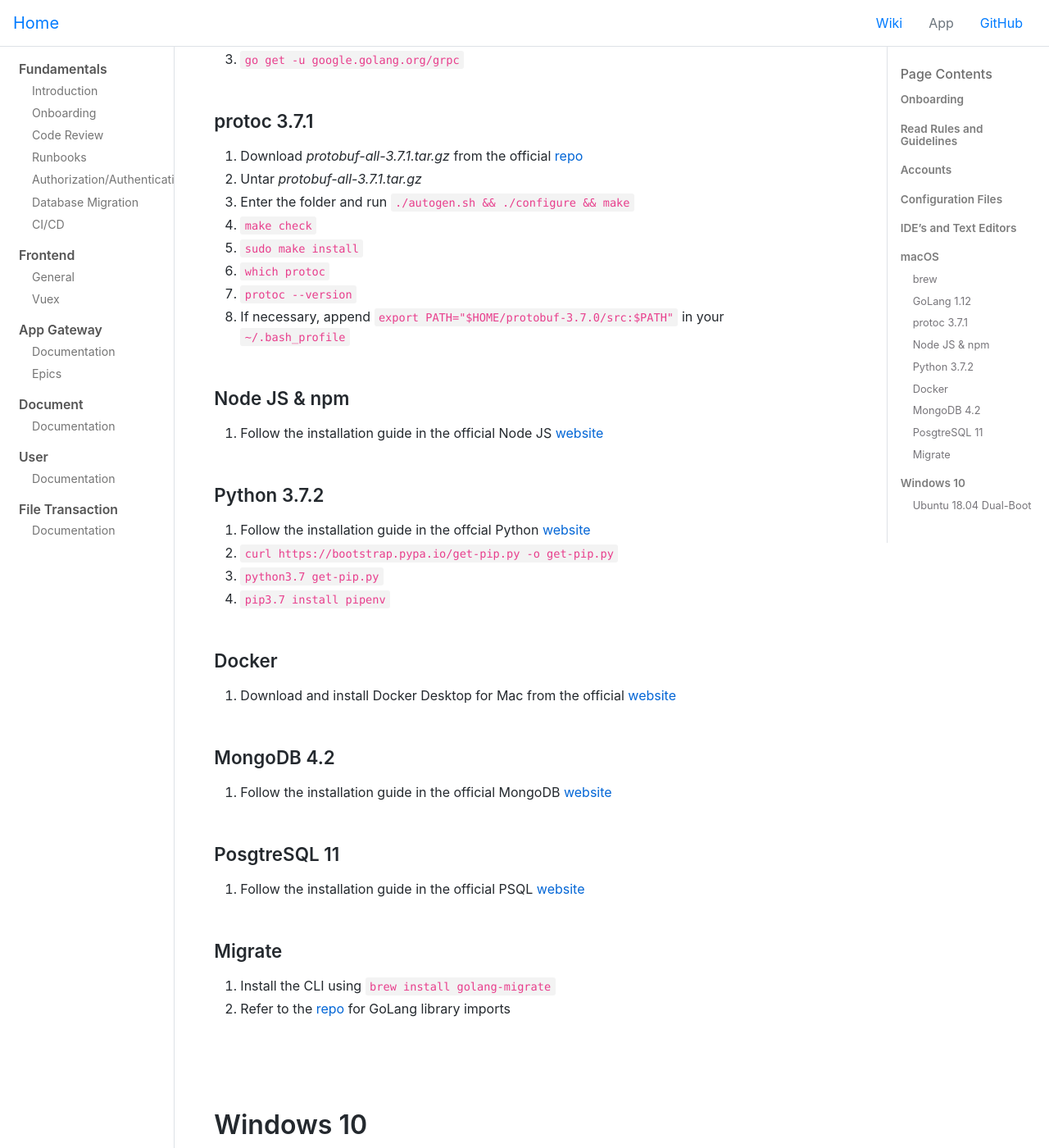
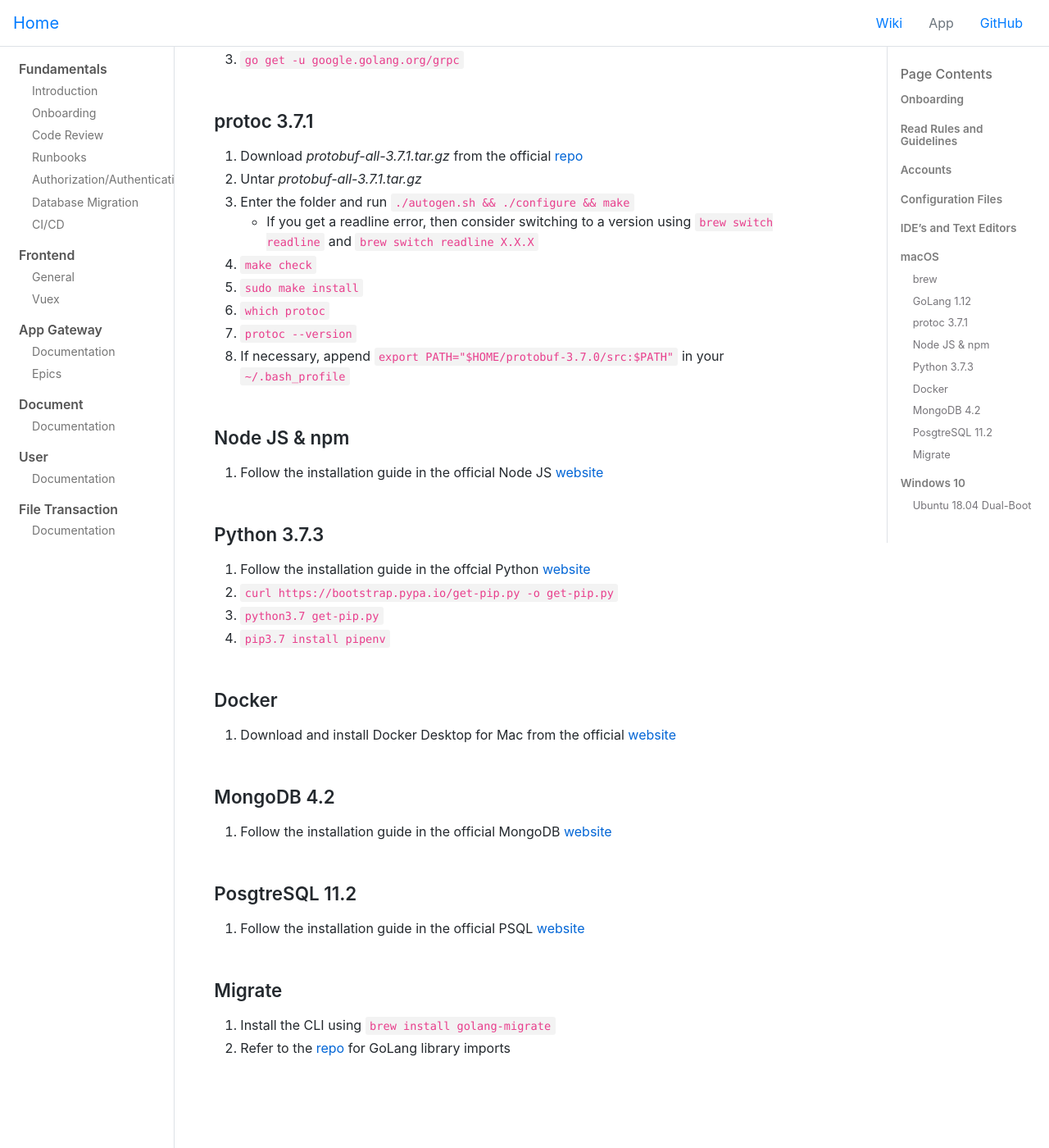
Before and after one commit to hwsc-org/hwsc-org.github.io, a Jekyll site: the page built from wikis/fundamentals/onboarding.md, in a window 1280 px wide and 1400 px high, scrolled down 1999 px. Shown: the whole window at 82% size. Built offline with Jekyll 4.4.1, drawn with Linux system fonts in a browser that asks for light colours; comment, search, counter and statistics services are not loaded.

Commit message:
Update onboarding doc

```diff
--- a/wikis/fundamentals/onboarding.md
+++ b/wikis/fundamentals/onboarding.md
@@ -50,6 +50,7 @@
 1. Download *protobuf-all-3.7.1.tar.gz* from the official [repo](https://github.com/protocolbuffers/protobuf/releases)
 2. Untar *protobuf-all-3.7.1.tar.gz*
 3. Enter the folder and run `./autogen.sh && ./configure && make`
+    - If you get a readline error, then consider switching to a version using `brew switch readline` and `brew switch readline X.X.X`
 4. `make check`
 5. `sudo make install`
 6. `which protoc`
@@ -59,7 +60,7 @@
 ### Node JS & npm
 1. Follow the installation guide in the official Node JS [website](https://nodejs.org/en/download/current/)
 
-### Python 3.7.2
+### Python 3.7.3
 1. Follow the installation guide in the offcial Python [website](https://www.python.org/downloads/)
 2. `curl https://bootstrap.pypa.io/get-pip.py -o get-pip.py`
 3. `python3.7 get-pip.py`
```
Also changed, not shown: other parts of wikis/fundamentals/onboarding.md (+1 -1 lines).
